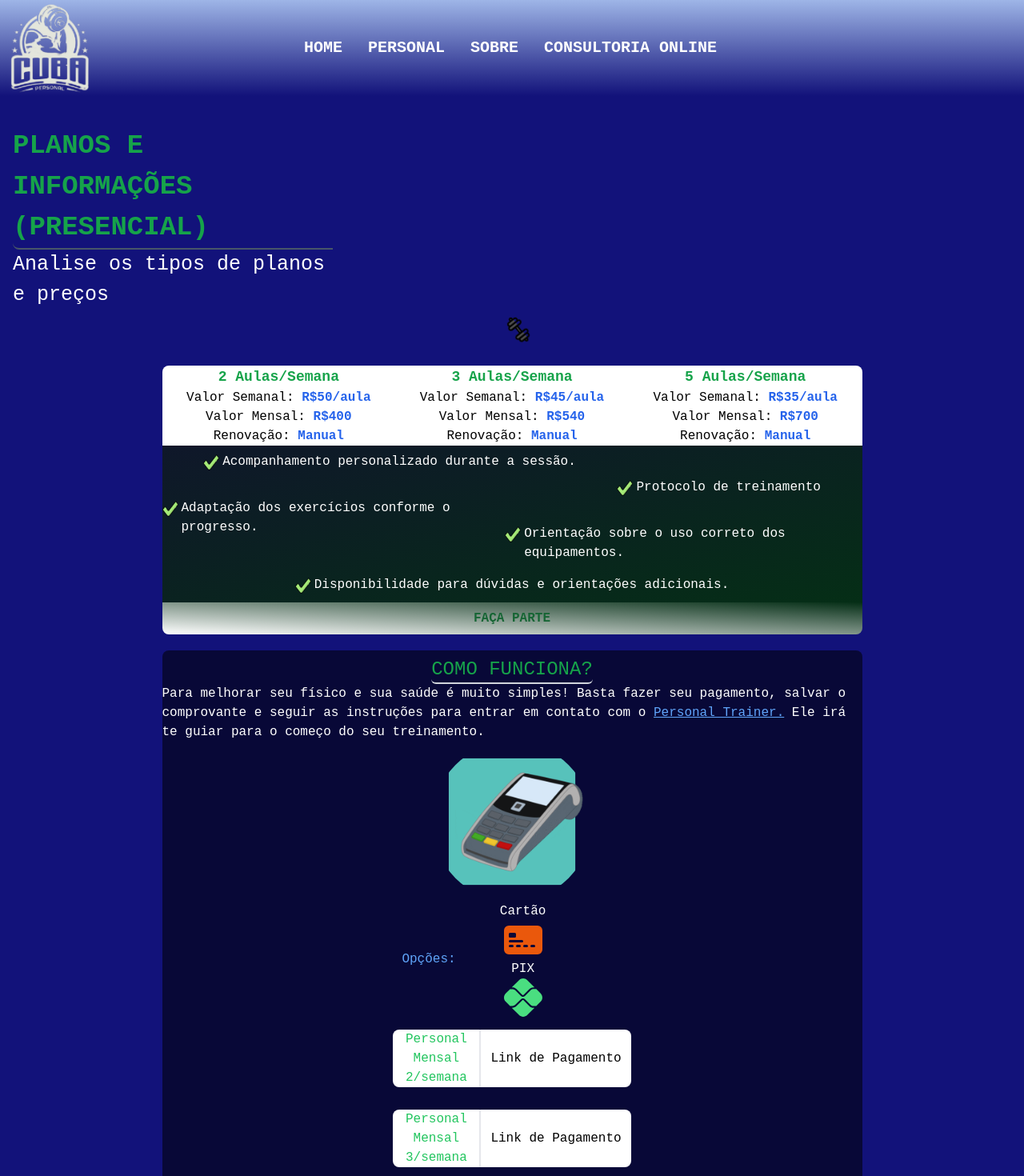
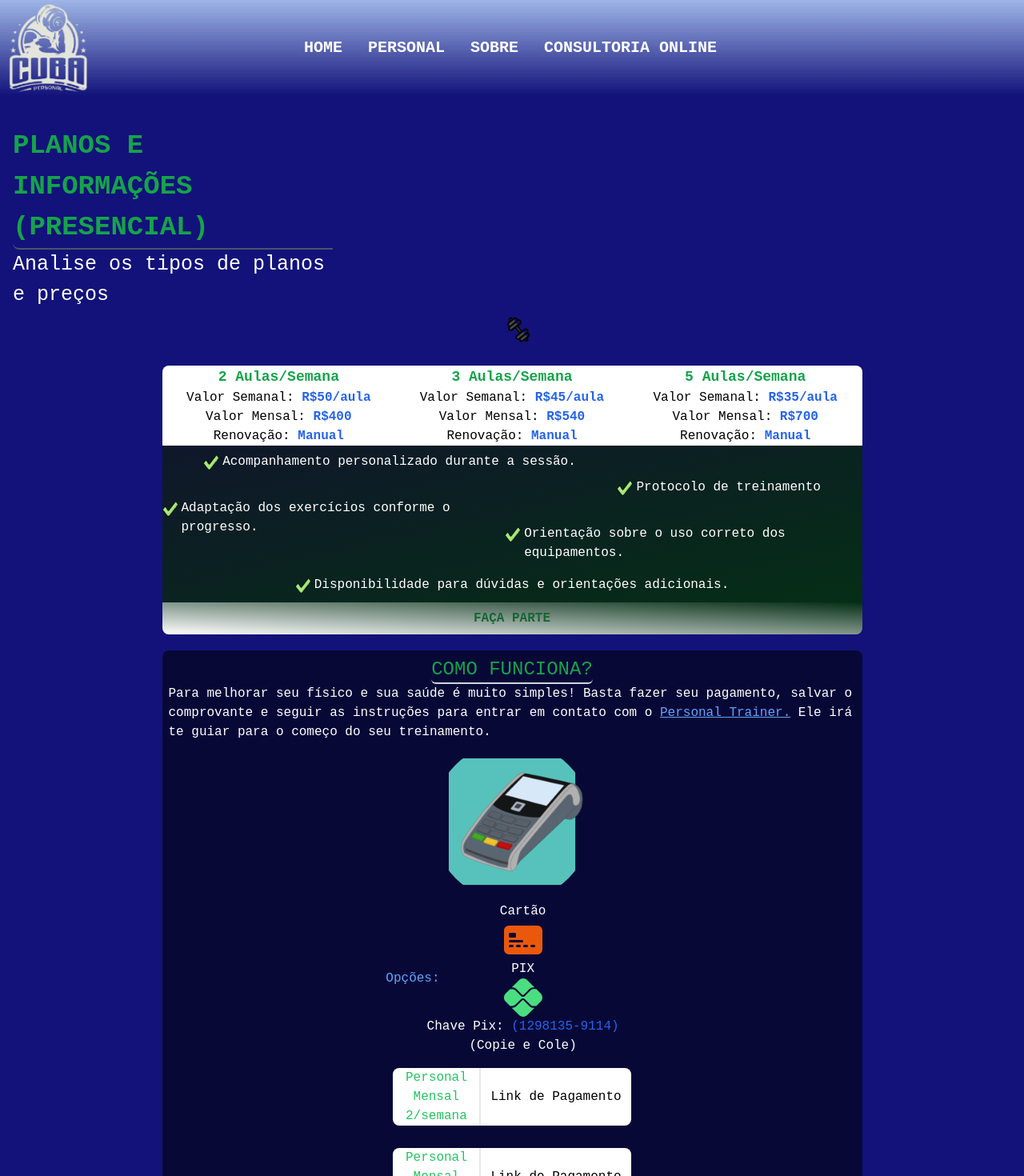
Before and after one commit to Caiqu3wav/cuba-personal, a Next.js app: page /personal in a window 1280 px wide. Shown: the top 1470 px of the page at 80% size. Built offline with nearby package versions, Linux system fonts and the light colour scheme.

Commit message:
atualização dos links de pagamento e chave pix

```diff
--- a/src/app/components/header/Header.jsx
+++ b/src/app/components/header/Header.jsx
@@ -1,15 +1,21 @@
+'use client'
 import Image from "next/image"
-import CubaLogo from "../../../../public/assets/img/cubalogolightblue.png"
 import "./Header.css";
 import Navbar from "../navbar/Navbar";
 import CubaLogo2 from "../../../../public/assets/img/cubalogowhite.png"
-import BottomShadow from "../bottomshadow/BottomShadow"
+import { useRouter } from "next/navigation";
 
 export default function Header(){
+    const router = useRouter();
+
+    function HandleClick() {
+        router.push('/');
+    }
+
     return(
         <div>
         <header className="w-full flex items-center justify-between h-[120px]">
-            <Image src={CubaLogo2} alt="personal logo" className="w-[100px] ml-3"/>
+            <Image src={CubaLogo2} alt="personal logo" onClick={HandleClick} className="w-[100px] ml-2.5 cursor-pointer"/>
             <Navbar/>
         </header>
         </div>
--- a/src/app/consultoriaonline/page.jsx
+++ b/src/app/consultoriaonline/page.jsx
@@ -72,13 +72,16 @@ midtw:w-[60%]
                 <p className='text-white'>Cartão</p>
             <BsFillCreditCard2FrontFill className='text-orange-600 text-5xl' />
             <p className='text-white'>PIX</p>
-            <FaPix className='text-green-400 text-5xl' /></div>
+            <FaPix className='text-green-400 text-5xl' />
+            <p className='text-white'>Chave Pix: <span className='text-blue-600 cursor-pointer' onClick={copyToClipboard}>(1298135-9114)</span></p>
+            <p className="text-white cursor-pointer" onClick={copyToClipboard}>(Copie e Cole)</p>
+                        </div>
             </div>
             <div className='flex flex-col gap-3'>
             <div className='flex self-center mt-4'>
                 <div className='bg-white rounded-l-lg border-r-2 border-solid w-[110px] midfour:text-[13px] text-wrap'>
                     <p className='text-green-500 text-center'>Consultoria 2 Meses</p></div>
-                    <Link href="https://buy.stripe.com/14k4jmdv846q5mUaEK" className='bg-white rounded-r-lg px-3
+                    <Link href="https://link.mercadopago.com.br/cubapersonal" className='bg-white rounded-r-lg px-3
                      midfour:px-1 flex items-center' target='_blank'>
                         <button className='text-center midfour:text-[13px]'>Link de Pagamento</button>
                 </Link>
@@ -86,7 +89,7 @@ midtw:w-[60%]
                 <div className='flex self-center mt-4'>
                 <div className='bg-white rounded-l-lg border-r-2 border-solid w-[110px] text-wrap midfour:text-[13px]'>
                     <p className='text-green-500 text-center'>Consultoria 3 Meses</p></div>
-                    <Link href="https://buy.stripe.com/5kA8zC1Mq9qK2aI7sz" className='bg-white rounded-r-lg px-3 flex
+                    <Link href="https://link.mercadopago.com.br/cubapersonal" className='bg-white rounded-r-lg px-3 flex
                     items-center midfour:px-1' target='_blank'>
                 <button className='text-center midfour:text-[13px]'>Link de Pagamento</button>
                 </Link>
--- a/src/app/personal/page.jsx
+++ b/src/app/personal/page.jsx
@@ -2,9 +2,6 @@
 import Header from '../components/header/Header';
 import './style.css'
 import Image from 'next/image';
-import { gsap } from 'gsap'
-import { ScrollTrigger } from 'gsap/ScrollTrigger';
-import { useLayoutEffect } from 'react';
 import Footer from '../components/footer/Footer'
 import GymLogo from '../../../public/assets/img/gymlogo.png'
 import Positive from '../../../public/assets/img/verifica.png'
@@ -14,17 +11,15 @@ import { BsFillCreditCard2FrontFill } from "react-icons/bs";
 import Link from 'next/link';
 
 export default function PersonalPg(){
-    useLayoutEffect(() => {
-        gsap.registerPlugin(ScrollTrigger);
 
-        gsap.to(".overlay-personal", {
-            x: 0, duration: 2, opacity: 1
-        })
-
-        gsap.to(".training-cards", {
-            x: 0, duration: 2, opacity: 1
-        })
-    })
+    const copyToClipboard = () => {
+        const pixKey = '1298135-9114';
+        navigator.clipboard.writeText(pixKey)
+          .then(() => {
+            alert("Chave copiada para área de transferência!")
+          })
+          .catch((error) => console.error('Erro ao copiar: ', error));
+      };
 
     return(
         <div className='personal-dad w-full overflow-x-hidden'>
@@ -83,7 +78,7 @@ export default function PersonalPg(){
 midtw:w-[60%]
  midtwo4:w-[73%] py-2'><h1 className='self-center border-b-2 border-solid
   border-gray-300 rounded-md text-2xl text-green-600'>COMO FUNCIONA?</h1>
-            <p className='text-white'>Para melhorar seu físico e sua saúde é muito simples! Basta fazer seu pagamento, salvar o comprovante e seguir as
+            <p className='text-white px-2'>Para melhorar seu físico e sua saúde é muito simples! Basta fazer seu pagamento, salvar o comprovante e seguir as
                 instruções para entrar em contato com o <span>
                     <a className='text-blue-400 underline' href="https://wa.me/5512981359114">Personal Trainer.</a>
                 </span> Ele irá te guiar para o começo do seu treinamento.
@@ -95,28 +90,34 @@ midtw:w-[60%]
                 <p className='text-white'>Cartão</p>
             <BsFillCreditCard2FrontFill className='text-orange-600 text-5xl' />
             <p className='text-white'>PIX</p>
-            <FaPix className='text-green-400 text-5xl' /></div>
+            <FaPix className='text-green-400 text-5xl' />
+            <p className='text-white'>Chave Pix: <span className='text-blue-600 cursor-pointer' onClick={copyToClipboard}>(1298135-9114)</span></p>
+            <p className="text-white cursor-pointer" onClick={copyToClipboard}>(Copie e Cole)</p>
+</div>
             </div>
             <div className='flex flex-col gap-3'>
             <div className='flex self-center mt-4'>
                 <div className='bg-white rounded-l-lg border-r-2 border-solid w-[110px] text-wrap'>
                     <p className='text-green-500 text-center'>Personal Mensal 2/semana</p></div>
-                    <Link href="https://buy.stripe.com/7sIdTW2Qu9qKeXueV2" className='bg-white rounded-r-lg pl-3 pr-3 flex items-center' target='_blank'>
-                    <button className='text-center'>Link de Pagamento</button>
+                    <Link href="https://link.mercadopago.com.br/cubapersonal" className='bg-white
+                     rounded-r-lg pl-3 pr-3 flex items-center midfour:px-1' target='_blank'>
+                    <button className='text-center midfour:text-[13px]'>Link de Pagamento</button>
                     </Link>
                 </div>
                 <div className='flex self-center mt-4'>
                 <div className='bg-white rounded-l-lg border-r-2 border-solid w-[110px] text-wrap'>
                     <p className='text-green-500 text-center'>Personal Mensal 3/semana</p></div>
-                    <Link href="https://buy.stripe.com/dR62be62G9qKeXu4gp" className='bg-white rounded-r-lg pl-3 pr-3 flex items-center' target='_blank'>
-                <button className='text-center'>Link de Pagamento</button>
+                    <Link href="https://link.mercadopago.com.br/cubapersonal" className='bg-white
+                    rounded-r-lg pl-3 pr-3 flex items-center midfour:px-1' target='_blank'>
+                <button className='text-center midfour:text-[13px]'>Link de Pagamento</button>
                     </Link>
                 </div>
                 <div className='flex self-center mt-4'>
                 <div className='bg-white rounded-l-lg border-r-2 border-solid w-[110px] text-wrap'>
                     <p className='text-green-500 text-center'>Personal Mensal 3/semana</p></div>
-                    <Link href="https://buy.stripe.com/14k6ru1Mq0UeeXu14e" className='bg-white rounded-r-lg pl-3 pr-3 flex items-center' target='_blank'>
-                <button className='text-center'>Link de Pagamento</button>
+                    <Link href="https://link.mercadopago.com.br/cubapersonal" className='bg-white
+                    rounded-r-lg pl-3 pr-3 flex items-center midfour:px-1' target='_blank'>
+                <button className='text-center midfour:text-[13px]'>Link de Pagamento</button>
                    </Link>
                 </div>
                 </div>
```
